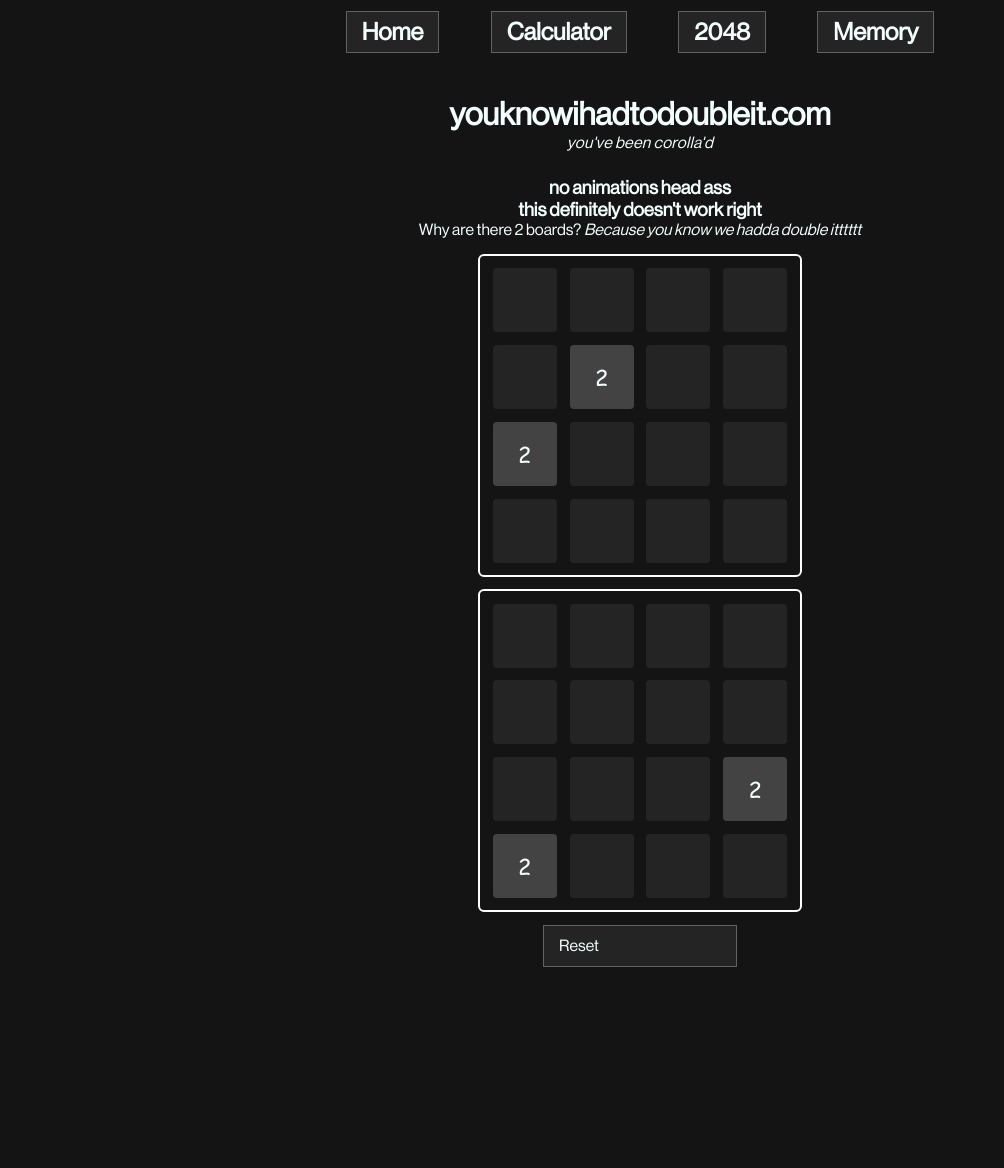
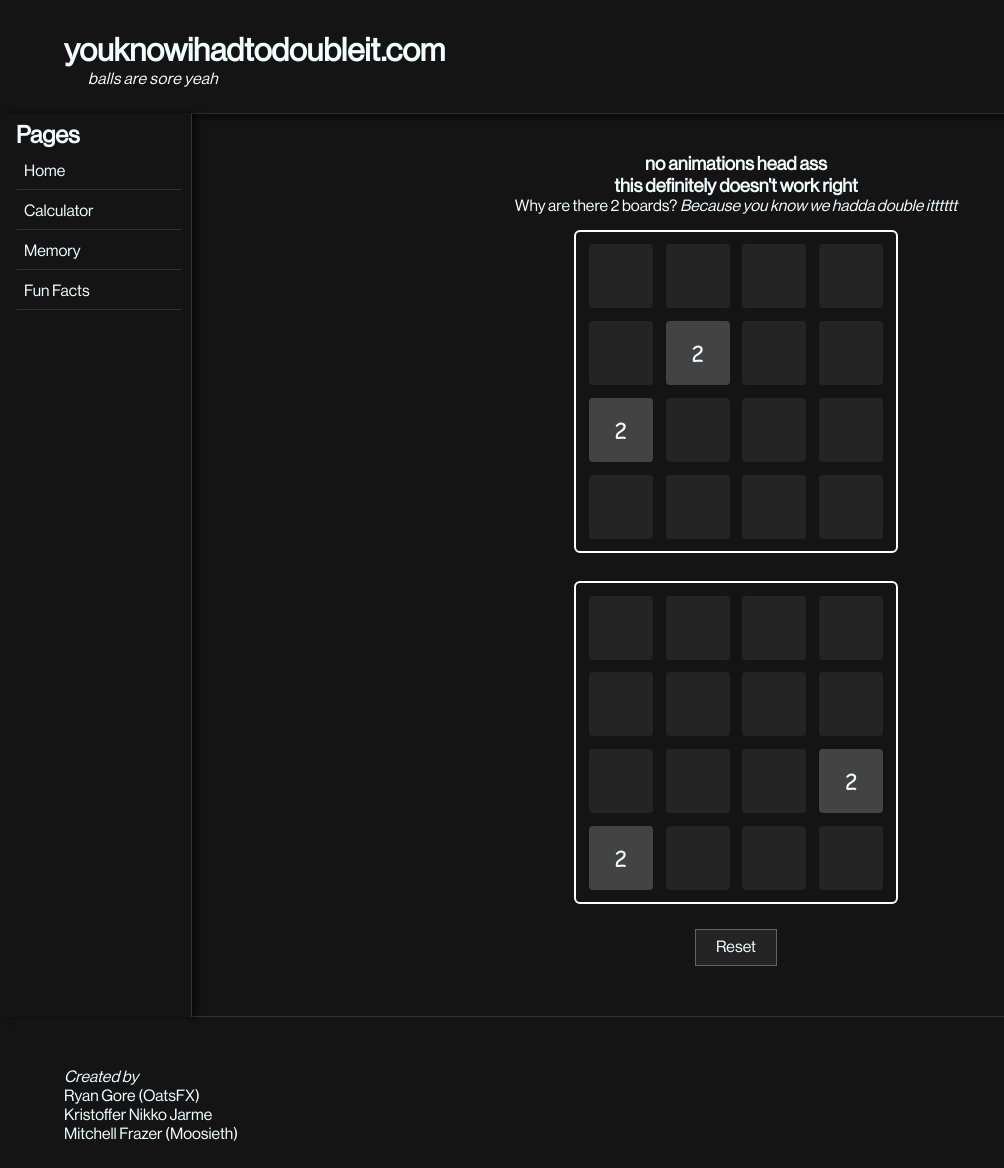
Before and after one commit to oatsfx/youKnowIHadToDoubleIt, a React (Create React App) app: page /#/2048 in a window 1280 px wide. Shown: the whole page, without its empty margins (0-1004 px from the left). Before the commit the page ends 978 px from the top, so only its background shows below. Built offline with nearby package versions, Linux system fonts and the light colour scheme.

Commit message:
add: header, side panel, footer
add: fun fact
remove: 2048 from page list (because it's broken)
add: colors

```diff
--- a/package.json
+++ b/package.json
@@ -9,8 +9,9 @@
     "@testing-library/user-event": "^13.5.0",
     "react": "^18.2.0",
     "react-dom": "^18.2.0",
+    "react-router": "^6.14.1",
     "react-router-dom": "^6.7.0",
-    "react-scripts": "5.0.1",
+    "react-scripts": "^5.0.1",
     "web-vitals": "^2.1.4"
   },
   "scripts": {
--- a/src/App.css
+++ b/src/App.css
@@ -8,6 +8,12 @@
   --main-color: #f2fffe;
   --active-color: #7dd8c0;
   --inactive-color: #e4765b;
+
+  --ice-blue: #97f9f9;
+  --uranian-blue: #a4def9;
+  --columbia-blue: #c1e0f7;
+  --thistle: #cfbae1;
+  --lilac: #c59fc9;
 }
 
 * {
@@ -26,14 +32,52 @@ html{
 }
 
 .app {
+  display: flex;
+  min-height: calc(100vh - 1.9rem - 7.5rem - 7.5rem);
+}
+
+.main {
   padding: 1rem;
+  margin: auto;
+  margin-top: 1.5rem;
+  margin-bottom: 1.5rem;
+  width: 80%;
 
   display: flex;
-  justify-content: center;
   align-items: center;
   flex-direction: column;
+}
 
-  align-items: center;
+.gradient-spin {
+  animation: 2s rotate linear infinite;
+}
+
+.gradient-spin:hover {
+  background-image: conic-gradient(
+    from var(--angle) at 0% 0%,
+    var(--ice-blue),
+    var(--uranian-blue),
+    var(--columbia-blue),
+    var(--thistle),
+    var(--lilac),
+    var(--ice-blue)
+  );
+
+  background-clip: text;
+  -webkit-background-clip: text;
+  -webkit-text-fill-color: transparent;
+}
+
+@property --angle {
+  syntax: '<angle>';
+  initial-value: 0deg;
+  inherits: false;
+}
+
+@keyframes rotate{
+  to{
+    --angle: 360deg;
+  }
 }
 
 .comic-sans{
@@ -52,11 +96,79 @@ html{
 }
 
 .head{
-  margin-bottom: 1.5rem;
-  margin-top: 2rem;
-  align-items: center;
-  text-align: center;
-  justify-content: center;
+  padding-top: 2rem;
+  padding-bottom: 1.5rem;
+  padding-left: 4rem;
+  outline: 1px solid #fff2;
+  box-shadow: 0px 5px 6px #0008;
+  z-index: 1;
+  display: flex;
+  flex-direction: column;
+  background-color: #141414;
+
+  justify-content: flex-start;
+}
+
+.head h1{
+
+}
+
+.head em{
+  padding-left: 1.5rem;
+}
+
+.clickable-text {
+  cursor: pointer;
+  user-select: none;
+}
+
+.foot{
+  padding-top: 2rem;
+  padding-bottom: 1.5rem;
+  padding-left: 4rem;
+  outline: 1px solid #fff2;
+  box-shadow: 0px 5px 6px #0008;
+  z-index: 1;
+  background-color: #141414;
+}
+
+.foot a {
+  transition: all 0.1s ease-in;
+}
+
+aside{
+  display: block;
+  justify-content: left;
+  width: 12rem;
+  border-right: 1px solid #fff2;
+  box-shadow: 5px 0px 6px #0008;
+  padding: 0.5rem;
+  padding-left: 1rem;
+  position: sticky;
+  z-index: 0;
+  background-color: #141414;
+  flex-shrink: 0;
+}
+
+.side-container{
+  display: block;
+}
+
+.side-container p{
+  text-align: left;
+  padding: 0.5rem;
+}
+
+.side-container div {
+  border-bottom: 1px solid #fff2;
+  transition: all 0.15s ease-in;
+  box-sizing: border-box;
+  border-radius: 2px;
+  margin-top: 4px;
+}
+
+.side-container div:hover {
+  background-color: #fff1;
 }
 
 .head em{
@@ -88,7 +200,7 @@ a:visited {
 
 a:hover {
   text-decoration: none;
-  color: var(--main-color);
+  color: var(--lilac);
 }
 
 a:active {
@@ -98,11 +210,9 @@ a:active {
 
 .button-container {
   display: flex;
+  flex-wrap: wrap;
   justify-content: center;
   align-content: center;
-  margin: auto;
-
-  width: 75%;
 }
 
 .memory-button{
@@ -126,7 +236,7 @@ a:active {
   transition: all 0.2s cubic-bezier(0.275, 0.485, 0, 1);
 }
 
-.memory-button h2, a{
+.memory-button h2, .memory-button a{
   text-align: center;
   margin: auto;
 }
@@ -136,15 +246,14 @@ a:active {
 }
 
 .button{
-  height: 2.5rem;
+  width:fit-content;
+  height:fit-content;
   margin: auto;
   margin-top: 0.75rem;
   margin-bottom: 0.75rem;
-  max-width: 12rem;
   min-width: 5rem;
-  display: flex;
-  padding-left: 15px;
-  padding-right: 15px;
+
+  padding: 8px 15px 8px 15px;
 
   overflow: hidden;
   outline: 1px solid #fff5;
@@ -158,7 +267,11 @@ a:active {
   transition: all 0.2s cubic-bezier(0.275, 0.485, 0, 1);
 }
 
-.button h2, a{
+.button:active{
+  color: var(--active-color);
+}
+
+.button h2, .button a{
   text-align: center;
   margin: auto;
 }
@@ -217,7 +330,6 @@ select {
 
   max-width: 15rem;
 
-  text-align: center;
 
   transition: all 0.2s cubic-bezier(0.275, 0.485, 0, 1);
 }
--- a/src/App.jsx
+++ b/src/App.jsx
@@ -43,12 +43,12 @@ function App(){
 
   function timeout(delay) {
     return new Promise( res => setTimeout(res, delay) );
-}
+  }
 
   return (
-    <div className="app">
+    <div className="main">
       <div className="body">
-        <p>doubled <b>{double}</b> times for a total of <b>{Math.pow(2, double)}</b></p>
+        <p>doubled <b>{double.toLocaleString()}</b> times for a total of <b>{Math.pow(2, double).toLocaleString()}</b></p>
         {
           double > 10 ? <em>The website will start to lag. If you can load the site still, congrats.</em> : <></>
         }
--- a/src/Calculator.jsx
+++ b/src/Calculator.jsx
@@ -1,9 +1,7 @@
 import React, { useState, useEffect } from 'react';
 import './App.css';
 
-
-
-function App(){
+function Calculator() {
   const [value, setValue] = useState('');
 
   document.title = `double calculator`;
@@ -14,7 +12,7 @@ function App(){
     // if value is not blank, then test the regex
     let value = e.target.value;
     if (value === '' || re.test(value)) {
-      if (!isNaN(2 * value)){
+      if (!isNaN(2 * value)) {
         setValue(value);
         document.getElementById("double-text").classList.add('active');
         await timeout(150);
@@ -24,11 +22,11 @@ function App(){
   }
 
   function timeout(delay) {
-    return new Promise( res => setTimeout(res, delay) );
-}
+    return new Promise(res => setTimeout(res, delay));
+  }
 
   return (
-    <div className="app">
+    <div className="main">
       <div className="body">
         <div className="search">
           <input
@@ -52,4 +50,4 @@ function App(){
   );
 }
 
-export default App;
+export default Calculator;
--- /dev/null
+++ b/src/FunFacts.jsx
@@ -0,0 +1,46 @@
+import React, { useState, useEffect } from 'react';
+import './App.css';
+
+function FunFacts() {
+  const [value, setValue] = useState(0);
+
+  const funFactList = [
+    "2 is the only even prime number",
+    "2 is the smallest prime number",
+    "1 plus 1 is 2",
+    "base 2 is binary, and is important to computer science",
+    "the element with the atomic number of 2 is Helium",
+    "2 follows 1 and precedes 3",
+    "the 2nd ever state of the USA is Pennsylvania",
+    "if a number is divisible by 2, it denotes that it is even"
+  ];
+
+  document.title = `fun facts about the number 2`;
+
+  const changeFact = async (e) => {
+    if (funFactList.length > 1){
+      let newNum = Math.floor(Math.random() * funFactList.length);
+      while (newNum == value){
+        newNum = Math.floor(Math.random() * funFactList.length);
+      }
+      setValue(newNum);
+    }
+  }
+
+  useEffect(() => {
+    changeFact();
+  }, []);
+
+  return (
+    <div className="main">
+      <div className="body">
+        <h1 className="comic-sans">{funFactList[value]}</h1>
+        <div className="button" onClick={() => changeFact()}>
+          <h2>I want a new fun fact, please</h2>
+        </div>
+      </div>
+    </div>
+  );
+}
+
+export default FunFacts;
--- a/src/GameBoard2048.jsx
+++ b/src/GameBoard2048.jsx
@@ -321,6 +321,7 @@ const GameBoard2048 = () => {
   }
 
   return (
+    <div className="main">
       <>
         <h3 style={{textAlign: "center"}}>no animations head ass</h3>
         <h3 style={{textAlign: "center"}}>this definitely doesn't work right</h3>
@@ -338,6 +339,7 @@ const GameBoard2048 = () => {
         </div>
         <div className="button" onClick={(e) => resetBoards()}>Reset</div>
       </>
+    </div>
 
   );
 };
--- /dev/null
+++ b/src/components/Header.jsx
@@ -0,0 +1,51 @@
+import React, { useState, useEffect } from 'react';
+import { Routes, Route, HashRouter, Link } from "react-router-dom";
+import '../App.css';
+
+function Header() {
+  const [value, setValue] = useState('');
+
+  document.title = `double calculator`;
+
+  const flavorTexts = [
+    "double (dou-ble), verb: become twice as much or as many",
+    "based on the coping mechanism: double it and give it to the next person",
+    "you know i had to double ittttt",
+    "created from non-smelly code",
+    "balls are sore yeah",
+    "created with the power of a 30-day scrum sprint",
+    "it's joever",
+    "it's joever (real)",
+    "we're joe back",
+    "let's fucking joe",
+    "you're being charged with second-degree shaboingery",
+    "you've been corolla'd",
+    "barbenheimer",
+    "she oppen on my heimer till i barbie",
+    "joe my goodness!",
+    "NEVER LOSE JOPE!"
+  ];
+
+  const [flavorIndex, setFlavorIndex] = useState(0);
+
+  const changeIndex = () => {
+    let newNum = Math.floor(Math.random() * flavorTexts.length);
+    while (newNum == flavorIndex){
+      newNum = Math.floor(Math.random() * flavorTexts.length);
+    }
+    setFlavorIndex(newNum);
+  }
+
+  useEffect(() => {
+    changeIndex();
+  }, []);
+
+  return (
+    <header className="head">
+      <Link to={'/'}><h1><span className="gradient-spin">youknowihadtodoubleit.com</span></h1></Link>
+      <em><span className="clickable-text" onClick={changeIndex}>{flavorTexts[flavorIndex]}</span></em>
+    </header>
+  );
+}
+
+export default Header;
--- a/src/index.js
+++ b/src/index.js
@@ -1,4 +1,4 @@
-import React from 'react';
+import React, { useState, useEffect } from 'react';
 import ReactDOM from 'react-dom/client';
 import reportWebVitals from './reportWebVitals';
 
@@ -6,47 +6,50 @@ import App from './App';
 import Calculator from './Calculator';
 import GameBoard2048 from './GameBoard2048';
 import Memory from './Memory';
+import FunFacts from './FunFacts';
+
+import Header from './components/Header';
 
 import './App.css';
 
 import { Routes, Route, HashRouter, Link } from "react-router-dom";
 
-const flavorTexts = [
-  "double (dou-ble), verb: become twice as much or as many",
-  "based on the coping mechanism: double it and give it to the next person",
-  "you know i had to double ittttt",
-  "created from non-smelly code",
-  "balls are sore yeah",
-  "created with the power of a 30-day scrum sprint",
-  "it's joever",
-  "we're so back",
-  "let's fxxking joe",
-  "you're being charged with second-degree shaboingery",
-  "you've been corolla'd"
-];
+const root = ReactDOM.createRoot(document.getElementById('root'));
 
-const stringIndex = Math.floor(Math.random() * flavorTexts.length);
+let disableAudio = false;
 
-const root = ReactDOM.createRoot(document.getElementById('root'));
 root.render(
   <>
     <HashRouter>
-      <div className="navbar">
-        <Link to={'/'}><div className="button"><h2>Home</h2></div></Link>
-        <Link to={'/calculator/'}><div className="button"><h2>Calculator</h2></div></Link>
-        <Link to={'/2048/'}><div className="button"><h2>2048</h2></div></Link>
-        <Link to={'/memory/'}><div className="button"><h2>Memory</h2></div></Link>
+      <Header />
+      <div className="app">
+        <aside>
+          <div className="side-container">
+            <h2>Pages</h2>
+            <hr></hr>
+            <Link to={'/'}><div><p>Home</p></div></Link>
+            <Link to={'/calculator'}><div><p>Calculator</p></div></Link>
+            <Link to={'/memory'}><div><p>Memory</p></div></Link>
+            <Link to={'/fun-facts'}><div><p>Fun Facts</p></div></Link>
           </div>
-      <div className="head">
-        <h1>youknowihadtodoubleit.com</h1>
-        <em>{flavorTexts[stringIndex]}</em>
-      </div>
+        </aside>
         <Routes>
           <Route path="" element={<App />} />
           <Route path="/calculator/" element={<Calculator />} />
           <Route path="/2048/" element={<GameBoard2048 />} />
           <Route path="/memory/" element={<Memory />} />
+          <Route path="/fun-facts/" element={<FunFacts />} />
         </Routes>
+      </div>
+      <footer className="foot">
+        <div className="credits">
+          <br></br>
+          <em>Created by</em><br></br>
+          <a href="https://oatsfx.com/" target="_blank">Ryan Gore (OatsFX)</a><br></br>
+          <a>Kristoffer Nikko Jarme</a><br></br>
+          <a href="https://moosieth.github.io/" target="_blank">Mitchell Frazer (Moosieth)</a><br></br>
+        </div>
+      </footer>
     </HashRouter>
   </>
 );
```
Also changed, not shown: src/Memory.jsx (+11 -6 lines), 1 other file (tests, documents, lock files or other folders). Lines whose indentation alone changed are shown as unchanged.
